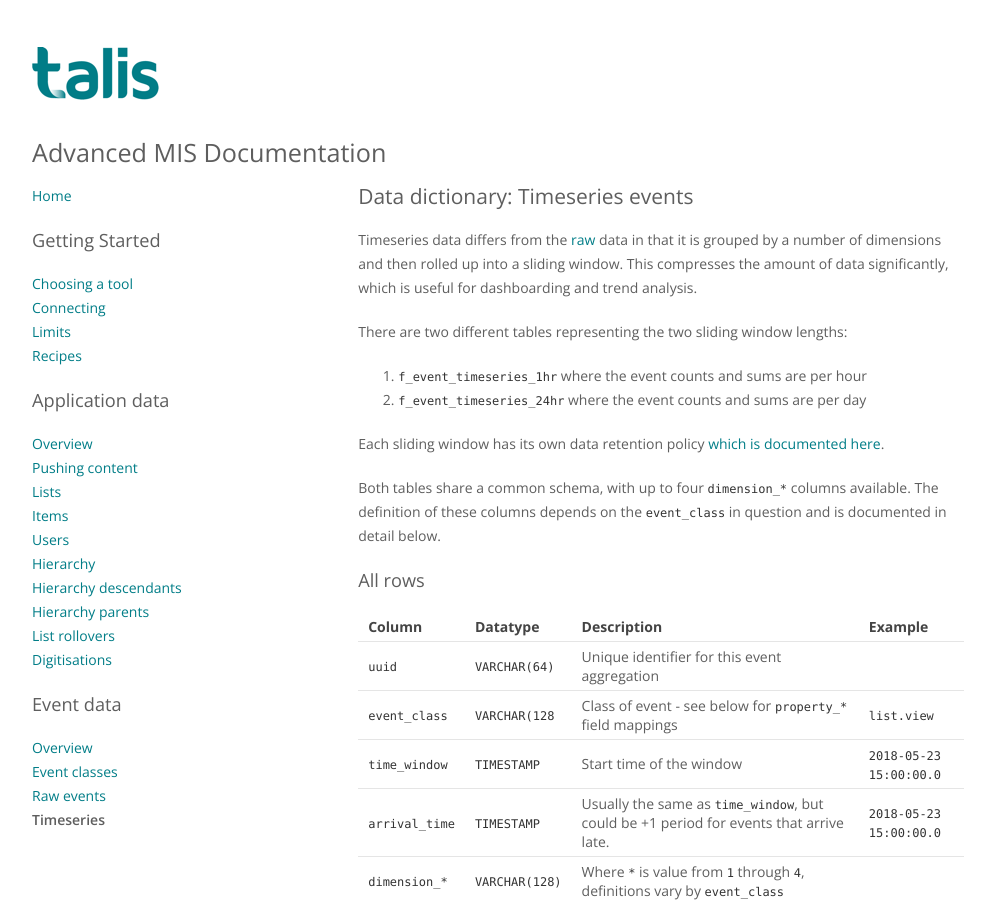
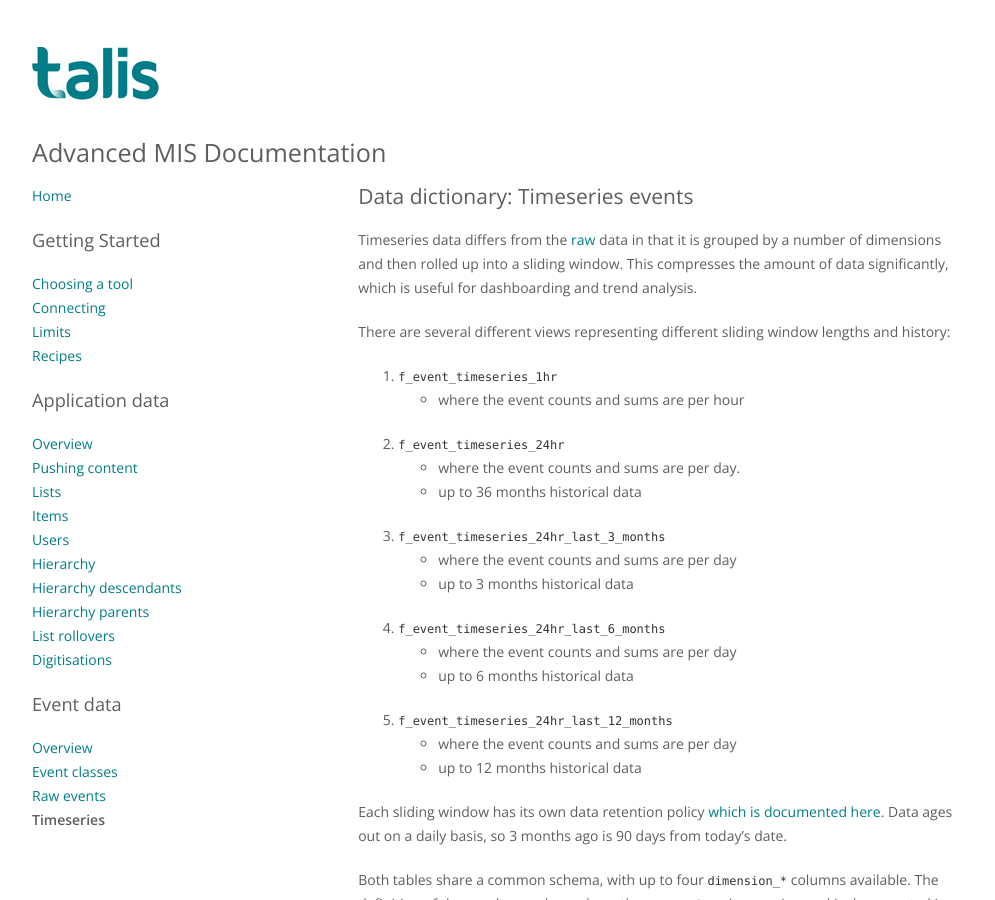
Before and after one commit to techfromsage/advanced-mis, a Jekyll site: the page built from topics/timeseries.md, in a window 1280 px wide and 900 px high. Shown: the whole window, without its empty margins (142-1137 px from the left). Built offline with Jekyll 4.4.1, drawn with Linux system fonts in a browser that asks for light colours.

Commit message:
Update time-series view descriptions

```diff
--- a/topics/timeseries.md
+++ b/topics/timeseries.md
@@ -8,12 +8,24 @@ Timeseries data differs from the [raw]({{site.baseurl}}/topics/raw.html) data in
 by a number of dimensions and then rolled up into a sliding window. This compresses the amount of data
 significantly, which is useful for dashboarding and trend analysis.
 
-There are two different tables representing the two sliding window lengths:
+There are several different views representing different sliding window lengths and history:
 
-1. `f_event_timeseries_1hr` where the event counts and sums are per hour
-1. `f_event_timeseries_24hr` where the event counts and sums are per day
+1. `f_event_timeseries_1hr`
+    - where the event counts and sums are per hour
+1. `f_event_timeseries_24hr`
+    - where the event counts and sums are per day.
+    - up to 36 months historical data
+1. `f_event_timeseries_24hr_last_3_months`
+    - where the event counts and sums are per day
+    - up to 3 months historical data
+1. `f_event_timeseries_24hr_last_6_months`
+    - where the event counts and sums are per day
+    - up to 6 months historical data
+1. `f_event_timeseries_24hr_last_12_months`
+    - where the event counts and sums are per day
+    - up to 12 months historical data
 
-Each sliding window has its own data retention policy [which is documented here]({{site.baseurl}}/topics/limits.html).
+Each sliding window has its own data retention policy [which is documented here]({{site.baseurl}}/topics/limits.html). Data ages out on a daily basis, so 3 months ago is 90 days from today's date.
 
 Both tables share a common schema, with up to four `dimension_*` columns available. The definition of
 these columns depends on the `event_class` in question and is documented in detail below.
```
